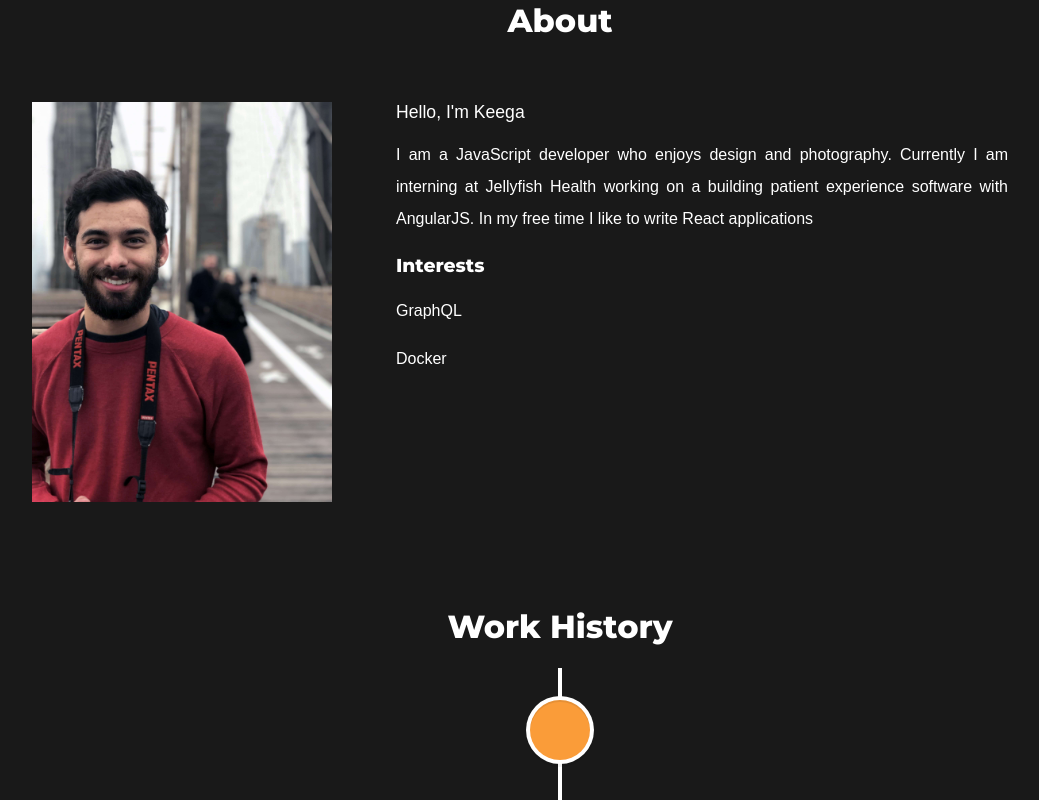
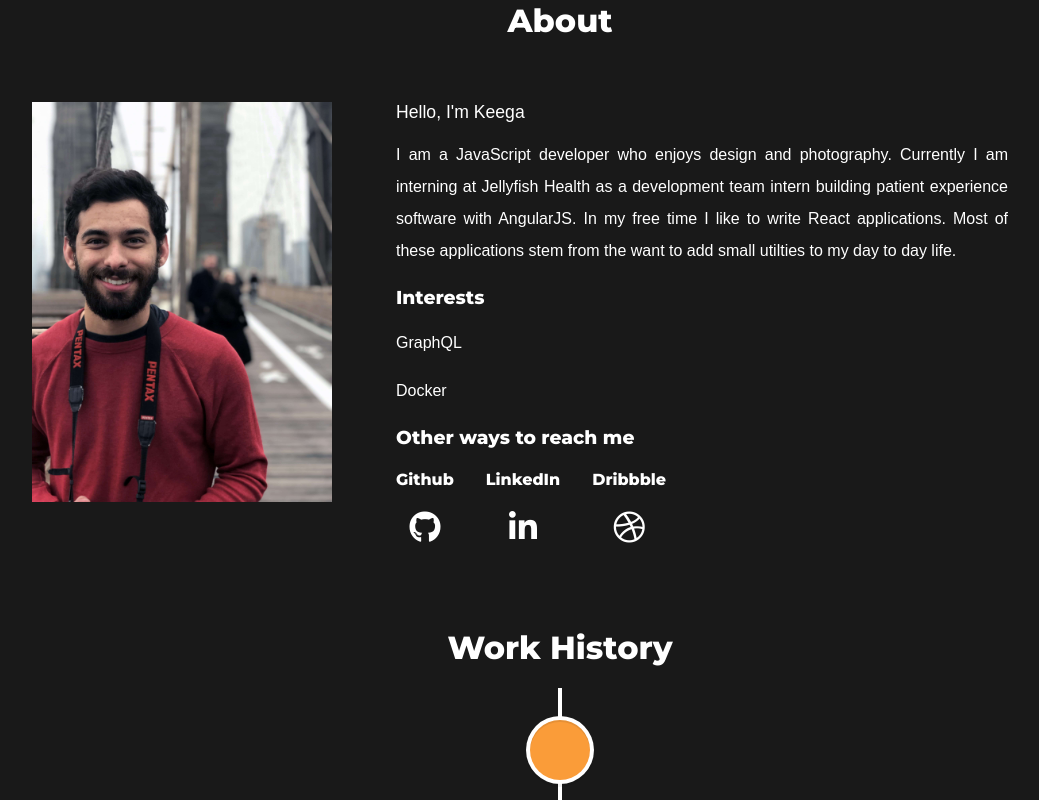
Before and after one commit to keeganl/keegan-site, a React (Create React App) app: page / in a window 1280 px wide. Shown: the part 980-1780 px from the top of the page, without its empty margins (80-1119 px from the left). Built offline with nearby package versions, Linux system fonts and the light colour scheme; a web font is replaced by a local one.

Commit message:
css changes and more contact links

```diff
--- a/public/index.html
+++ b/public/index.html
@@ -25,6 +25,9 @@
     -->
     <link href="https://fonts.googleapis.com/css?family=Belgrano|Montserrat:500,800" rel="stylesheet">
 
+    <link rel="stylesheet" href="https://use.fontawesome.com/releases/v5.8.1/css/all.css"
+      integrity="sha384-50oBUHEmvpQ+1lW4y57PTFmhCaXp0ML5d60M1M7uH2+nqUivzIebhndOJK28anvf" crossorigin="anonymous">
+
     <link href="https://fonts.googleapis.com/css?family=Laila:700" rel="stylesheet">
     <title>Keegan Lawley</title>
   </head>
--- a/src/components/About.js
+++ b/src/components/About.js
@@ -1,7 +1,6 @@
 import React, { Component } from 'react'
 import Typewriter from 'typewriter-effect';
 import me from '../assets/ME.png';
-
 
 class About extends Component {
   render() {
@@ -19,19 +18,53 @@ class About extends Component {
                 strings: ["Hello, I'm Keegan."],
                 delay: "natural",
                 autoStart: true,
-                loop: true,
+                loop: true
               }}
             />
             <p>
-              I am a JavaScript developer who enjoys design and photography. Currently I am interning at Jellyfish Health working on a building patient experience software with AngularJS. In my free time I like to write React applications
+              I am a JavaScript developer who enjoys design and photography.
+              Currently I am interning at Jellyfish Health as a development
+              team intern building patient experience software with
+              AngularJS. In my free time I like to write React applications.
+              Most of these applications stem from the want to add small
+              utilties to my day to day life.
             </p>
             <h3>Interests</h3>
             <p>GraphQL</p>
             <p>Docker</p>
+            <h3 className="other-contact">Other ways to reach me</h3>
+            <div className="socials">
+              <div className="social-item">
+                <h4>Github</h4>
+                <a
+                  href="https://github.com/keeganl"
+                  target="_blank"
+                  rel="noopener noreferrer"
+                >
+                  <i className="fab fa-github fa-2x" />
+                </a>
+              </div>
+              <div className="social-item">
+                <h4>LinkedIn</h4>
+                <a
+                  href="https://www.linkedin.com/in/keegan-lawley"
+                  target="_blank"
+                  rel="noopener noreferrer"
+                >
+                  <i className="fab fa-linkedin-in fa-2x" />
+                </a>
+              </div>
+              <div className="social-item">
+                <h4>Dribbble</h4>
+                <a href=" https://dribbble.com/keeganl">
+                  <i className="fab fa-dribbble fa-2x" />
+                </a>
+              </div>
+            </div>
           </div>
         </div>
       </React.Fragment>
-    )
+    );
   }
 }
 
--- a/src/components/Contact.js
+++ b/src/components/Contact.js
@@ -6,21 +6,41 @@ class Contact extends Component {
       <div className="contactContainer">
         <div className="centerLabel">
           <h1>Contact</h1>
-
         </div>
-        <form className="formContainer" action="https://formspree.io/keeganlk.7@gmail.com" method="POST">
-          <label className="formLabel" htmlFor="name">Name:</label>
+        <form
+          className="formContainer"
+          action="https://formspree.io/keeganlk.7@gmail.com"
+          method="POST"
+        >
+          <label className="formLabel" htmlFor="name">
+            Name:
+          </label>
           <input className="formItem" type="text" name="name" />
-          <label className="formLabel" htmlFor="name">Email:</label>
+          <label className="formLabel" htmlFor="name">
+            Email:
+          </label>
           <input className="formItem" type="email" name="_replyto" />
-          <label className="formLabel" htmlFor="name">Message:</label>
-          <textarea name="message" id="message" className="formItem" cols="30" rows="10"></textarea>
+          <label className="formLabel" htmlFor="name">
+            Message:
+          </label>
+          <textarea
+            name="message"
+            id="message"
+            className="formItem"
+            cols="30"
+            rows="10"
+          />
           <div className="centerLabel">
-            <input id="submit" className="formButton" type="submit" value="Send" />
+            <input
+              id="submit"
+              className="formButton"
+              type="submit"
+              value="Send"
+            />
           </div>
         </form>
       </div>
-    )
+    );
   }
 }
 
--- a/src/components/ProjCard.js
+++ b/src/components/ProjCard.js
@@ -31,6 +31,7 @@ class ProjCard extends Component {
       <div className="proj-card">
         <h2>{this.props.name}</h2>
         <h4 className="tagname">{this.props.tagline}</h4>
+        <iframe alt="GIF" title={this.props.name} src={this.props.gif} width="480px" height="300px" frameBorder="0" allowFullScreen/>
         <h4>
           Link:
           <a
--- a/src/components/Projects.js
+++ b/src/components/Projects.js
@@ -60,6 +60,7 @@ export default class componentName extends Component {
             "sass",
             "sketch"
           ]}
+          gif="https://giphy.com/embed/2uwtC0mxOQxGj1I7BR"
           description=" Lorem ipsum dolor, sit amet consectetur adipisicing elit. Nulla numquam, temporibus distinctio laudantium, quo quod autem dolorum doloremque accusantium, animi dolore sequi voluptatibus quisquam. Placeat fugit libero eligendi quisquam nam."
         />
       </div>
--- a/src/styles/App.css
+++ b/src/styles/App.css
@@ -385,6 +385,46 @@ a {
   transition: 0.4s;
 }
 
+.socials {
+  display: -webkit-box;
+  display: -ms-flexbox;
+  display: flex;
+  -webkit-box-orient: horizontal;
+  -webkit-box-direction: normal;
+      -ms-flex-flow: row nowrap;
+          flex-flow: row nowrap;
+  -webkit-box-pack: start;
+      -ms-flex-pack: start;
+          justify-content: flex-start;
+}
+
+.social-item {
+  margin-right: 2em;
+  display: -webkit-box;
+  display: -ms-flexbox;
+  display: flex;
+  -webkit-box-orient: vertical;
+  -webkit-box-direction: normal;
+      -ms-flex-flow: column nowrap;
+          flex-flow: column nowrap;
+  -webkit-box-pack: center;
+      -ms-flex-pack: center;
+          justify-content: center;
+  -webkit-box-align: center;
+      -ms-flex-align: center;
+          align-items: center;
+}
+
+.social-item > a:hover {
+  -webkit-transition: 0.4s;
+  transition: 0.4s;
+  color: #02B6E2;
+}
+
+.other-contact {
+  margin-bottom: 0;
+}
+
 .footerContainer {
   background-color: #3D3D3D;
 }
--- a/src/styles/_contact.scss
+++ b/src/styles/_contact.scss
@@ -48,3 +48,26 @@
   transform: scale(1.2);
   transition: 0.4s;
 }
+
+.socials {
+  display: flex;
+  flex-flow: row nowrap;
+  justify-content: flex-start;
+}
+
+.social-item {
+  margin-right: 2em;
+  display: flex;
+  flex-flow: column nowrap;
+  justify-content: center;
+  align-items: center;
+}
+
+.social-item > a:hover {
+  transition: 0.4s;
+  color: #02B6E2;
+}
+
+.other-contact {
+  margin-bottom: 0;
+}
```
Also changed, not shown: 1 other file (tests, documents, lock files or other folders).
